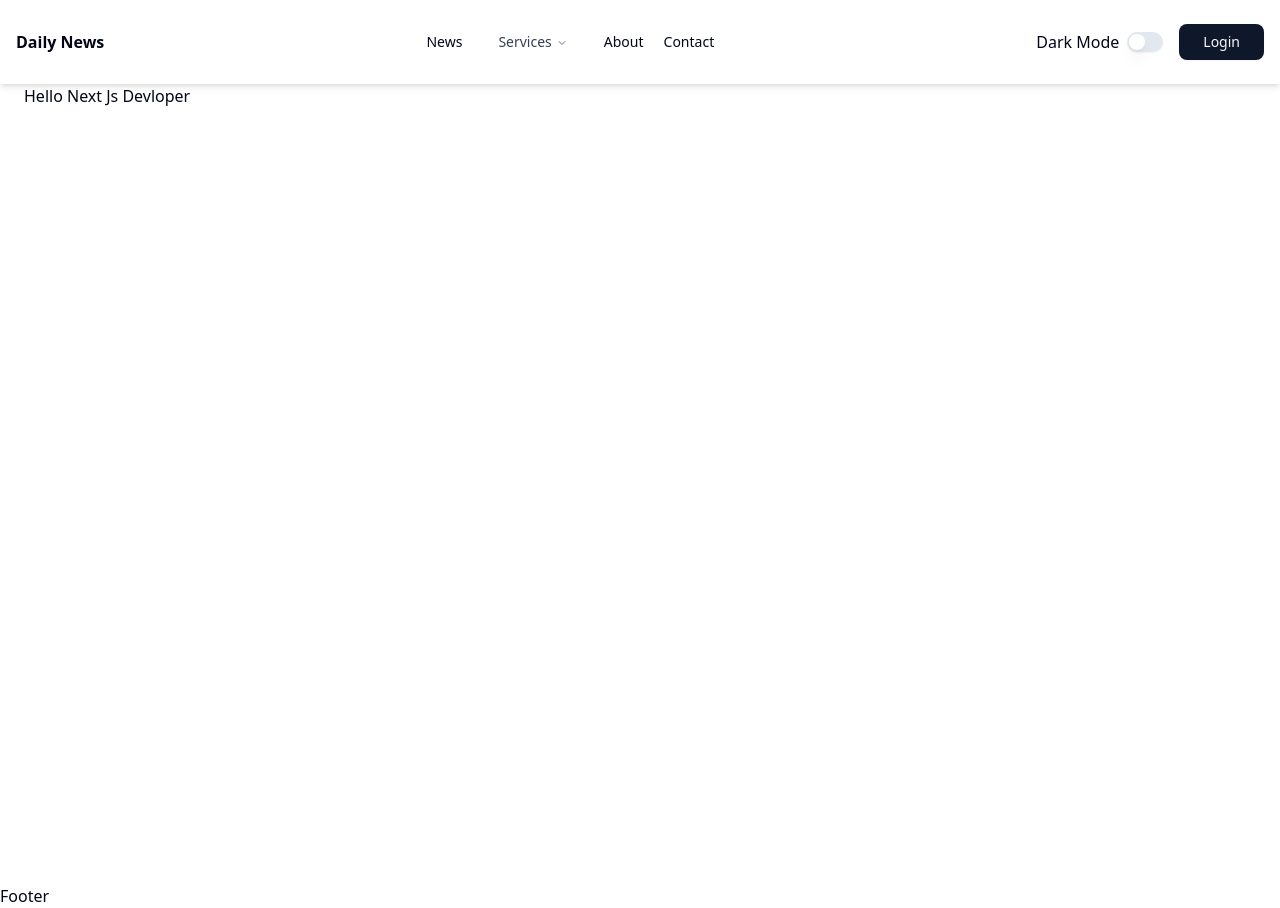
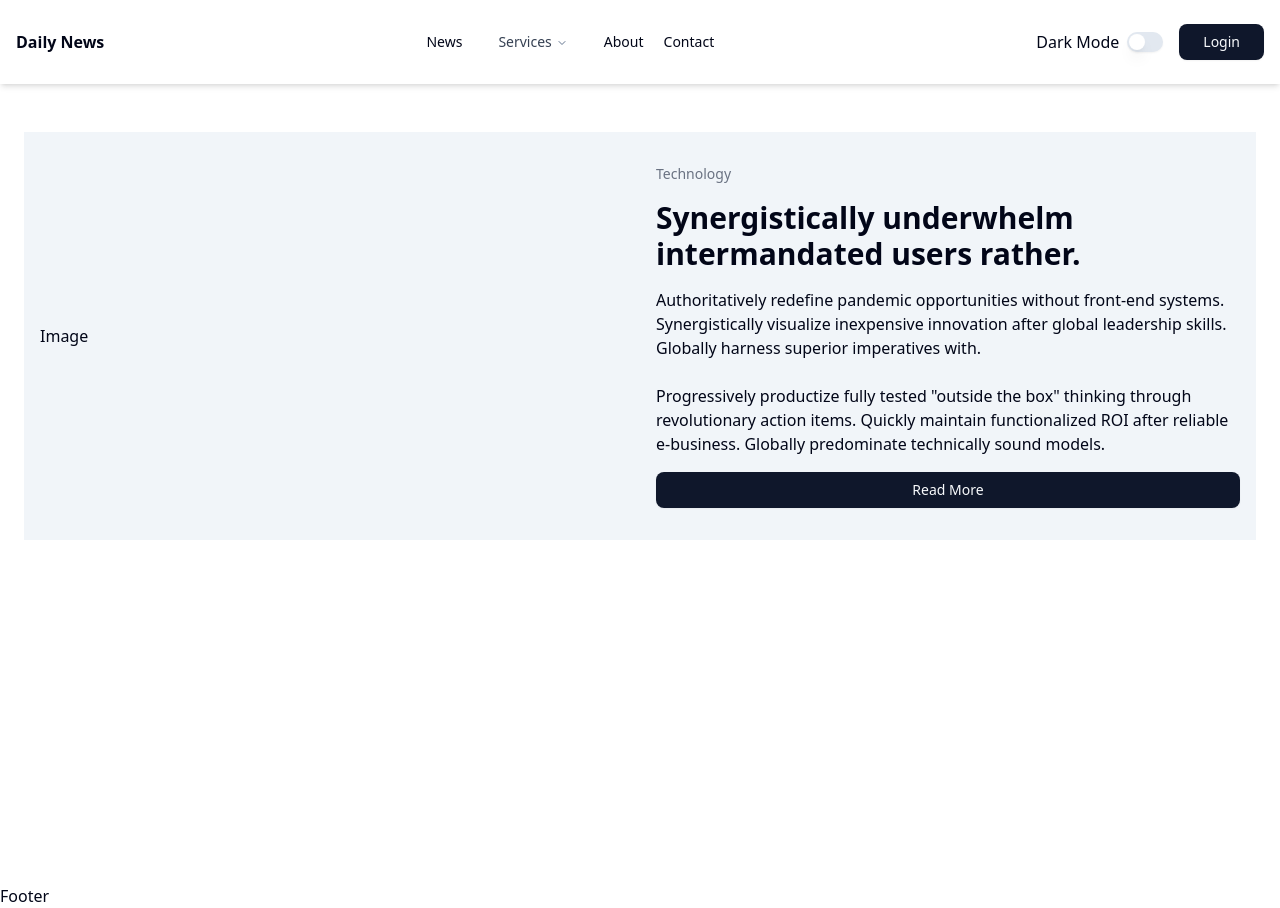
Before and after one commit to Khalid-Saifullaha/next-news-portal, a Next.js app: page / in a window 1280 px wide. Built offline with nearby package versions, Linux system fonts and the light colour scheme.

Commit message:
banner added

```diff
--- a/src/app/page.tsx
+++ b/src/app/page.tsx
@@ -1,5 +1,10 @@
+import Banner from "@/components/shared/Banner";
 import Image from "next/image";
 
 export default function Home() {
-  return <div className="">Hello Next Js Devloper</div>;
+  return (
+    <div className="py-12">
+      <Banner />
+    </div>
+  );
 }
--- /dev/null
+++ b/src/components/shared/Banner.tsx
@@ -0,0 +1,33 @@
+import React from "react";
+import { Button } from "../ui/button";
+
+const Banner = () => {
+  return (
+    <div className="bg-slate-100">
+      <div className="px-4 py-8 grid grid-cols-1 md:grid-cols-2 items-center gap-8">
+        {/* image */}
+        <div>Image</div>
+        <div className="space-y-4 flex flex-col">
+          <h4 className="text-sm font-medium text-gray-500">Technology</h4>
+          <h2 className="text-3xl font-bold">
+            Synergistically underwhelm intermandated users rather.
+          </h2>
+          <p>
+            Authoritatively redefine pandemic opportunities without front-end
+            systems. Synergistically visualize inexpensive innovation after
+            global leadership skills. Globally harness superior imperatives
+            with.
+            <br /> <br />
+            Progressively productize fully tested "outside the box" thinking
+            through revolutionary action items. Quickly maintain functionalized
+            ROI after reliable e-business. Globally predominate technically
+            sound models.
+          </p>
+          <Button variant="default">Read More</Button>
+        </div>
+      </div>
+    </div>
+  );
+};
+
+export default Banner;
```
